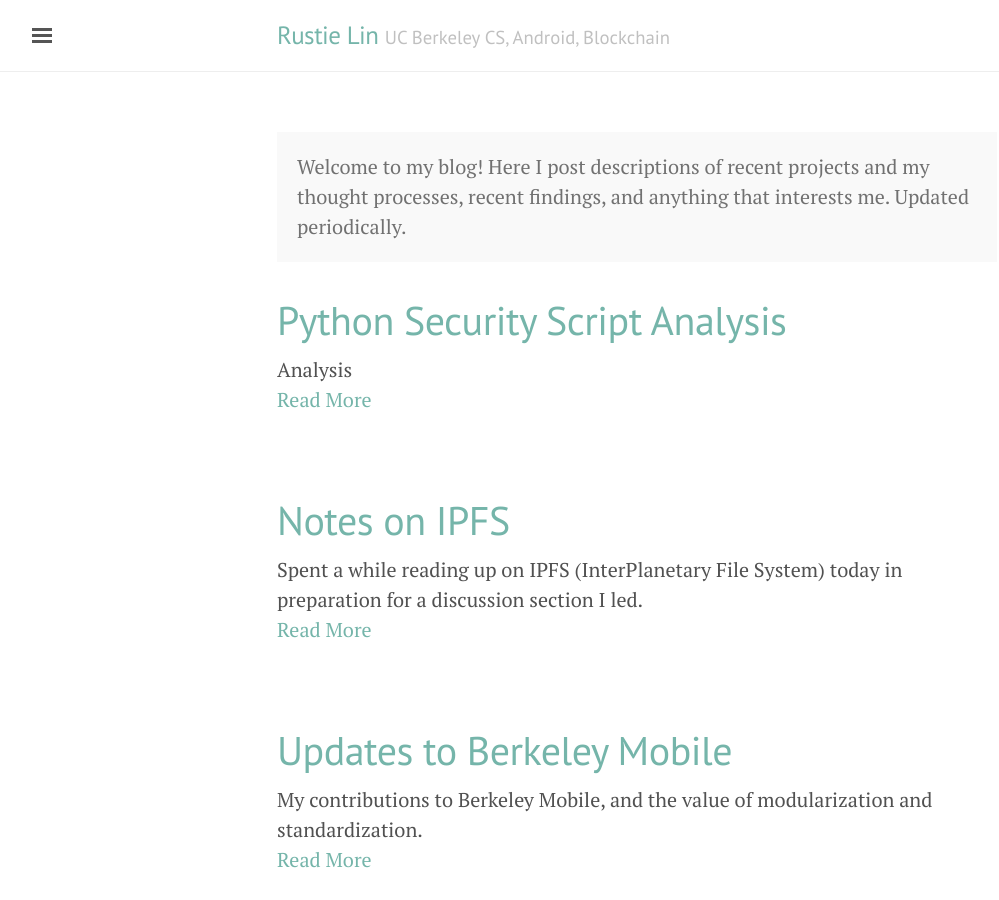
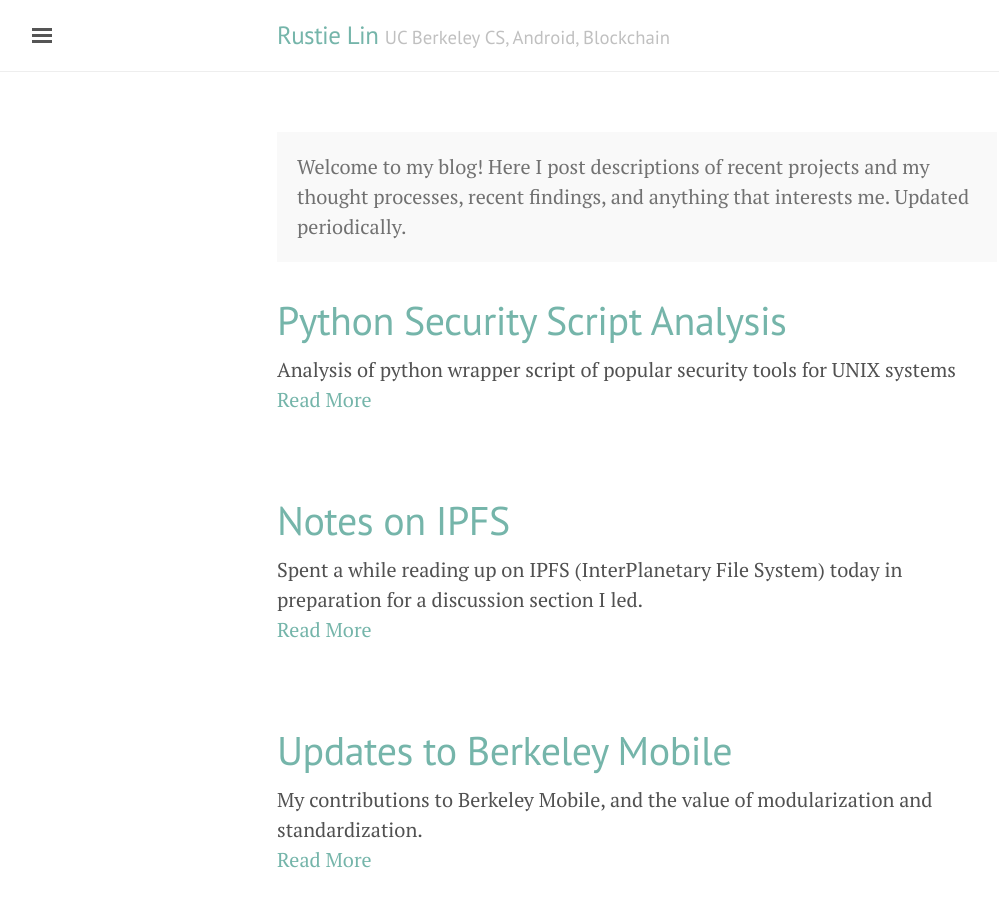
Before and after one commit to rustielin/rustielin.github.io, a Jekyll site: the page built from blog/index.html, in a window 1280 px wide and 900 px high. Shown: the whole window, without its empty margins (3-1002 px from the left). Built offline with Jekyll 4.4.1, drawn with Linux system fonts in a browser that asks for light colours; the list of posts is cut into pages by our own code.

Commit message:
update desc titans

```diff
--- a/_posts/2018-5-5-security_script.md
+++ b/_posts/2018-5-5-security_script.md
@@ -1,7 +1,7 @@
 ---
 layout: post
 title: Python Security Script Analysis
-headline: Analysis
+headline: Analysis of python wrapper script of popular security tools for UNIX systems
 ---
 
 **Authors: Rustie Lin & Nadir Akhtar**
```
